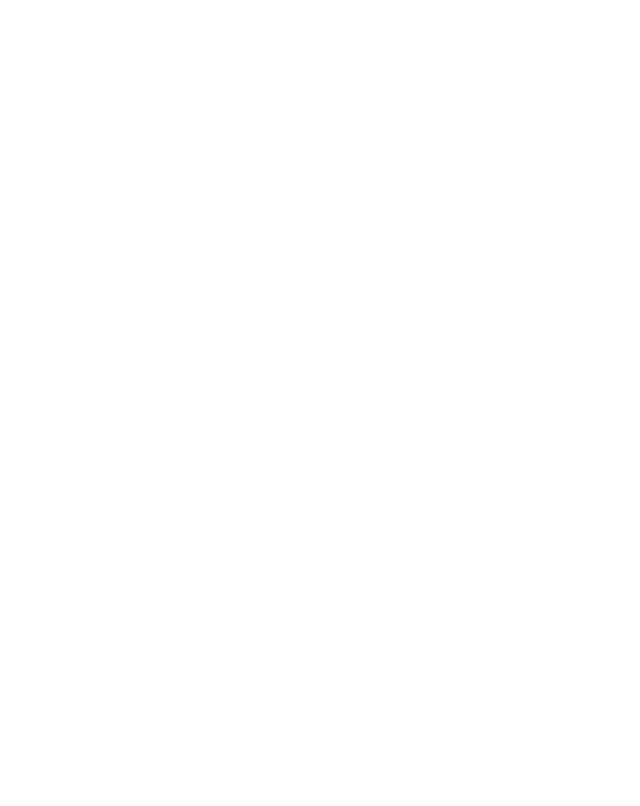
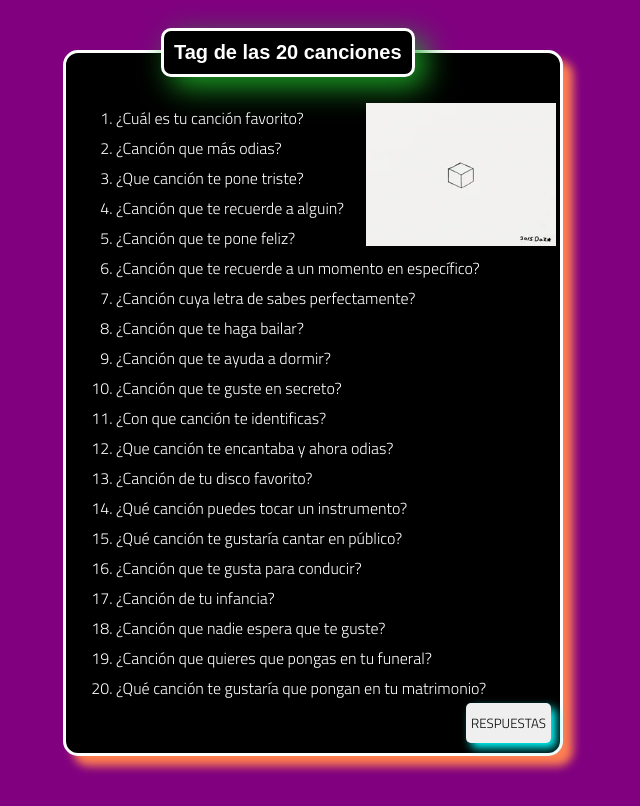
Before and after one commit to StivenDeveloper/Tag_20_cancionesV2, a plain HTML site: page index.html in a window 1280 px wide. Shown: the whole page, without its empty margins (327-967 px from the left). Drawn offline with Linux system fonts and the light colour scheme; a web font is replaced by a local one.

Commit message:
Se diseño la página principal del tag de las 20 canciones

```diff
--- a/index.html
+++ b/index.html
@@ -6,8 +6,51 @@
     <meta name="viewport" content="width=device-width, initial-scale=1.0">
     <title>My Tag 20 songs</title>
     <link rel="stylesheet" href="style.css">
+    <link rel="preconnect" href="https://fonts.googleapis.com">
+    <link rel="preconnect" href="https://fonts.gstatic.com" crossorigin>
+    <link href="https://fonts.googleapis.com/css2?family=Sono:wght@300&display=swap" rel="stylesheet">
+    <link href="https://fonts.googleapis.com/css2?family=Titillium+Web:wght@300&display=swap" rel="stylesheet">
 </head>
 <body>
+    <main>
+        <div class="conteiner-main">
+            <div class="conteiner-title">
+                <h3 class="title">Tag de las 20 canciones</h3>
+            </div>
+                <div class="content">
+                    <ol>
+                        <li>¿Cuál es tu canción favorito?</li>
+                        <li>¿Canción que más odias?</li>
+                        <li>¿Que canción te pone triste?</li>
+                        <li>¿Canción que te recuerde a alguin?</li>
+                        <li>¿Canción que te pone feliz?</li>
+                        <li>¿Canción que te recuerde a un momento en específico?</li>
+                        <li>¿Canción cuya letra de sabes perfectamente?</li>
+                        <li>¿Canción que te haga bailar?</li>
+                        <li>¿Canción que te ayuda a dormir?</li>
+                        <li>¿Canción que te guste en secreto?</li>
+                        <li>¿Con que canción te identificas?</li>
+                        <li>¿Que canción te encantaba y ahora odias?</li>
+                        <li>¿Canción de tu disco favorito?</li>
+                        <li>¿Qué canción puedes tocar un instrumento?</li>
+                        <li>¿Qué canción te gustaría cantar en público?</li>
+                        <li>¿Canción que te gusta para conducir?</li>
+                        <li>¿Canción de tu infancia?</li>
+                        <li>¿Canción que nadie espera que te guste?</li>
+                        <li>¿Canción que quieres que pongas en tu funeral?</li>
+                        <li>¿Qué canción te gustaría que pongan en tu matrimonio?</li>
+                    </ol>
+                        <figure class="content-img">
+                            <img class="img"  src="200.webp" alt="Una imagen">
+                        </figure>
+                </div>
 
+                <div class="conteiner-button">
+                    <a href="#">
+                        <button class="button">RESPUESTAS</button>
+                    </a>
+                </div>
+        </div>
+    </main>
 </body>
 </html>
--- a/style.css
+++ b/style.css
@@ -0,0 +1,83 @@
+*{
+    box-sizing: border-box;
+    padding: 0;
+    margin: 0;
+}
+
+html { font-size: 62.5%;}
+
+body{
+    background-color: purple;
+}
+
+.conteiner-main{
+    margin: 5rem auto;
+    border:solid white;
+    background-color: black;
+    border-radius: 1.5rem;
+    box-shadow: 1rem 1rem 1rem coral;
+    list-style: none;
+    padding: 3rem;
+    width: 50rem;
+    position: relative;
+}
+
+.conteiner-title h3 {
+    margin: -5.5rem;
+    left: 15rem;
+    background-color: black;
+    color: white;
+    position: absolute;
+    border:solid white;
+    border-radius: 1rem;
+    box-shadow: 1rem 1rem 3rem  rgb(28, 161, 37);
+    padding: 1rem;
+    font-size: 2rem;
+    font-family: 'Sono', sans-serif;
+}
+
+
+.content{
+    margin: 2rem;
+    font-size: 1.6rem;
+    text-align: justify;
+    color: white;
+    line-height: 3rem;
+    font-family: 'Titillium Web', sans-serif;
+}
+
+.content-img{
+    position: absolute;
+    top: 5rem;
+    left: 30rem;
+}
+
+.img{
+    width: 19rem ;
+}
+
+.conteiner-button{
+    position: absolute;
+    left: 40rem;
+    bottom: 1rem;
+}
+
+.button {
+    display: inline-flex;
+    align-items: center;
+    justify-content: center;
+    padding: .5rem;
+    font-family:'Titillium Web', sans-serif;
+    cursor: pointer;
+    width: 100%;
+    height: 4rem;
+    border: none;
+    text-transform: uppercase;
+    transition: .3s ease all;
+    border-radius: .5rem;
+    box-shadow: .5rem .5rem 1rem cyan;
+}
+
+.button:hover{
+   background-color: aqua;
+}
```
Also changed, not shown: 200.webp (added).
